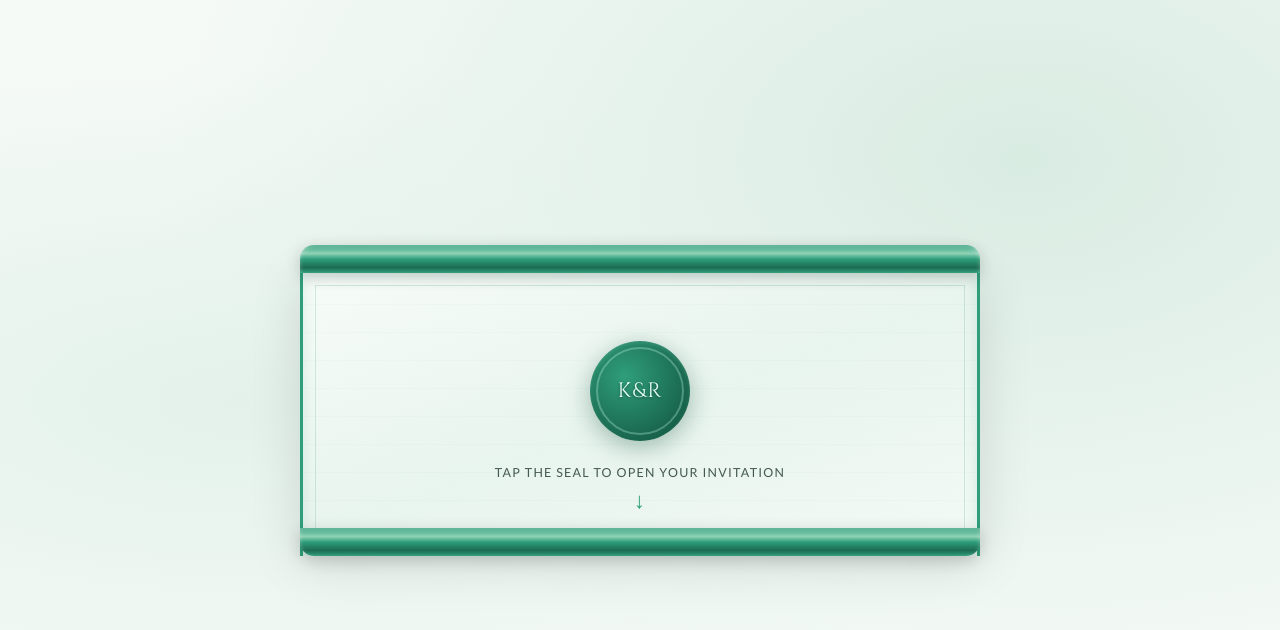
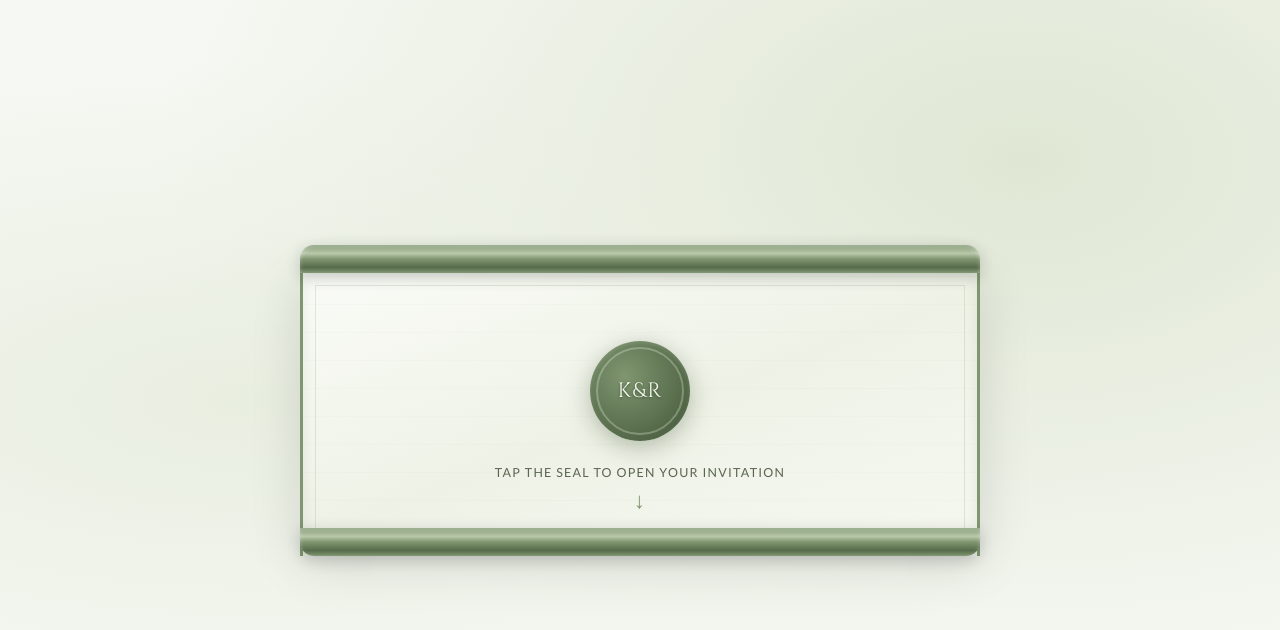
Before and after one commit to russeey/Kate-Roy-Wedding, a Vue app: page / in a window 1280 px wide. Shown: the top 630 px of the page. Built offline with nearby package versions, Linux system fonts and the light colour scheme.

Commit message:
sage green

```diff
--- a/src/assets/global.css
+++ b/src/assets/global.css
@@ -6,14 +6,14 @@
 }
 
 :root {
-  --cream:     #f5faf7;
-  --parchment: #e6f2ec;
-  --jade:      #2f9e7a;
-  --jade-light:#8fd3b6;
-  --jade-dark: #1c6b52;
-  --ink:       #12261f;
-  --ink-soft:  #44594f;
-  --blush:     #bfe0d0;
+  --cream:     #f6f8f3;
+  --parchment: #e9eee2;
+  --sage:      #7f9670;
+  --sage-light:#b9c8ab;
+  --sage-dark: #566b4a;
+  --ink:       #2b3326;
+  --ink-soft:  #5a6552;
+  --blush:     #d4dec8;
   --white:     #ffffff;
 
   --font-display: 'Cinzel', serif;
@@ -34,7 +34,7 @@ html, body {
 /* Scrollbar */
 ::-webkit-scrollbar { width: 6px; }
 ::-webkit-scrollbar-track { background: var(--parchment); }
-::-webkit-scrollbar-thumb { background: var(--jade); border-radius: 3px; }
+::-webkit-scrollbar-thumb { background: var(--sage); border-radius: 3px; }
 
 /* Utility */
 .btn {
@@ -46,9 +46,9 @@ html, body {
   letter-spacing: 0.18em;
   text-transform: uppercase;
   padding: 14px 36px;
-  border: 1px solid var(--jade);
+  border: 1px solid var(--sage);
   background: transparent;
-  color: var(--jade-dark);
+  color: var(--sage-dark);
   cursor: pointer;
   transition: var(--transition);
   position: relative;
@@ -59,7 +59,7 @@ html, body {
   content: '';
   position: absolute;
   inset: 0;
-  background: var(--jade);
+  background: var(--sage);
   transform: scaleX(0);
   transform-origin: left;
   transition: transform var(--transition);
@@ -70,10 +70,10 @@ html, body {
 .btn span { position: relative; z-index: 1; }
 
 .btn-filled {
-  background: var(--jade);
+  background: var(--sage);
   color: var(--cream);
 }
-.btn-filled::before { background: var(--jade-dark); }
+.btn-filled::before { background: var(--sage-dark); }
 .btn-filled:hover { color: var(--cream); }
 
 /* Divider ornament */
@@ -81,7 +81,7 @@ html, body {
   display: flex;
   align-items: center;
   gap: 16px;
-  color: var(--jade);
+  color: var(--sage);
   font-size: 1.4rem;
 }
 .ornament::before,
@@ -89,5 +89,5 @@ html, body {
   content: '';
   flex: 1;
   height: 1px;
-  background: linear-gradient(90deg, transparent, var(--jade), transparent);
+  background: linear-gradient(90deg, transparent, var(--sage), transparent);
 }
--- a/src/views/GalleryView.vue
+++ b/src/views/GalleryView.vue
@@ -150,7 +150,7 @@ function formatDate(ts) {
 .gallery-page {
   min-height: 100vh;
   background:
-    radial-gradient(ellipse at 10% 90%, #e3f1ea 0%, transparent 55%),
+    radial-gradient(ellipse at 10% 90%, #e8eee0 0%, transparent 55%),
     var(--cream);
   position: relative;
   z-index: 1;
@@ -162,7 +162,7 @@ function formatDate(ts) {
   align-items: center;
   justify-content: space-between;
   padding: 20px 40px;
-  border-bottom: 1px solid rgba(47,158,122,0.2);
+  border-bottom: 1px solid rgba(127,150,112,0.2);
 }
 .nav-logo {
   font-family: var(--font-display);
@@ -171,7 +171,7 @@ function formatDate(ts) {
   color: var(--ink);
   text-decoration: none;
 }
-.nav-logo em { font-family: var(--font-body); font-style: italic; color: var(--jade-dark); }
+.nav-logo em { font-family: var(--font-body); font-style: italic; color: var(--sage-dark); }
 
 /* Layout */
 .page-container {
@@ -190,7 +190,7 @@ function formatDate(ts) {
   font-size: 0.7rem;
   letter-spacing: 0.25em;
   text-transform: uppercase;
-  color: var(--jade-dark);
+  color: var(--sage-dark);
   margin-bottom: 10px;
 }
 .page-title {
@@ -223,8 +223,8 @@ function formatDate(ts) {
 .loading-spinner {
   width: 44px;
   height: 44px;
-  border: 3px solid rgba(47,158,122,0.25);
-  border-top-color: var(--jade);
+  border: 3px solid rgba(127,150,112,0.25);
+  border-top-color: var(--sage);
   border-radius: 50%;
   animation: spin 0.9s linear infinite;
 }
@@ -275,7 +275,7 @@ function formatDate(ts) {
   bottom: 0;
   left: 0;
   right: 0;
-  background: linear-gradient(transparent, rgba(8,30,22,0.85));
+  background: linear-gradient(transparent, rgba(26,34,22,0.85));
   padding: 40px 16px 16px;
   transform: translateY(100%);
   transition: transform 0.4s ease;
@@ -298,14 +298,14 @@ function formatDate(ts) {
   font-family: var(--font-sans);
   font-size: 0.7rem;
   letter-spacing: 0.1em;
-  color: var(--jade-light);
+  color: var(--sage-light);
 }
 
 /* ── Lightbox ── */
 .lightbox {
   position: fixed;
   inset: 0;
-  background: rgba(6, 22, 16, 0.93);
+  background: rgba(22, 30, 18, 0.93);
   z-index: 100;
   display: flex;
   align-items: center;
@@ -384,7 +384,7 @@ function formatDate(ts) {
   font-size: 0.75rem;
   letter-spacing: 0.15em;
   text-transform: uppercase;
-  color: var(--jade-light);
+  color: var(--sage-light);
   margin-bottom: 6px;
 }
 .lightbox-date {
--- a/src/views/UploadView.vue
+++ b/src/views/UploadView.vue
@@ -246,7 +246,7 @@ function resetForm() {
 .upload-page {
   min-height: 100vh;
   background:
-    radial-gradient(ellipse at 80% 0%, #e0f0e8 0%, transparent 55%),
+    radial-gradient(ellipse at 80% 0%, #e6ede0 0%, transparent 55%),
     var(--cream);
   position: relative;
   z-index: 1;
@@ -258,7 +258,7 @@ function resetForm() {
   align-items: center;
   justify-content: space-between;
   padding: 20px 40px;
-  border-bottom: 1px solid rgba(47,158,122,0.2);
+  border-bottom: 1px solid rgba(127,150,112,0.2);
 }
 .nav-logo {
   font-family: var(--font-display);
@@ -267,7 +267,7 @@ function resetForm() {
   color: var(--ink);
   text-decoration: none;
 }
-.nav-logo em { font-family: var(--font-body); font-style: italic; color: var(--jade-dark); }
+.nav-logo em { font-family: var(--font-body); font-style: italic; color: var(--sage-dark); }
 .nav-link {
   font-family: var(--font-sans);
   font-size: 0.75rem;
@@ -277,7 +277,7 @@ function resetForm() {
   text-decoration: none;
   transition: color 0.3s;
 }
-.nav-link:hover { color: var(--jade-dark); }
+.nav-link:hover { color: var(--sage-dark); }
 
 /* Layout */
 .page-container {
@@ -296,7 +296,7 @@ function resetForm() {
   font-size: 0.7rem;
   letter-spacing: 0.25em;
   text-transform: uppercase;
-  color: var(--jade-dark);
+  color: var(--sage-dark);
   margin-bottom: 10px;
 }
 .page-title {
@@ -317,7 +317,7 @@ function resetForm() {
 /* Card */
 .upload-card {
   background: var(--white);
-  border: 1px solid rgba(47,158,122,0.25);
+  border: 1px solid rgba(127,150,112,0.25);
   border-radius: 2px;
   padding: 40px 36px;
   box-shadow: 0 8px 48px rgba(0,0,0,0.06);
@@ -328,7 +328,7 @@ function resetForm() {
 
 /* Drop Zone */
 .drop-zone {
-  border: 2px dashed rgba(47,158,122,0.45);
+  border: 2px dashed rgba(127,150,112,0.45);
   border-radius: 2px;
   min-height: 220px;
   display: flex;
@@ -338,12 +338,12 @@ function resetForm() {
   transition: border-color 0.3s, background 0.3s;
   position: relative;
   overflow: hidden;
-  background: rgba(250,247,242,0.5);
+  background: rgba(246,248,243,0.5);
 }
 .drop-zone:hover,
 .drop-zone.active {
-  border-color: var(--jade);
-  background: rgba(47,158,122,0.05);
+  border-color: var(--sage);
+  background: rgba(127,150,112,0.05);
 }
 .drop-zone.hasPreview { cursor: default; }
 
@@ -367,7 +367,7 @@ function resetForm() {
   font-family: var(--font-sans);
   font-size: 0.68rem;
   letter-spacing: 0.15em;
-  color: var(--jade-dark);
+  color: var(--sage-dark);
   text-transform: uppercase;
 }
 
@@ -385,7 +385,7 @@ function resetForm() {
   width: 32px;
   height: 32px;
   border-radius: 50%;
-  background: rgba(8,30,22,0.65);
+  background: rgba(26,34,22,0.65);
   color: #fff;
   border: none;
   cursor: pointer;
@@ -419,7 +419,7 @@ function resetForm() {
   font-size: 1rem;
   color: var(--ink);
   background: var(--cream);
-  border: 1px solid rgba(47,158,122,0.3);
+  border: 1px solid rgba(127,150,112,0.3);
   border-radius: 2px;
   padding: 12px 16px;
   resize: none;
@@ -428,7 +428,7 @@ function resetForm() {
   width: 100%;
 }
 .field-textarea:focus,
-.field-input:focus { border-color: var(--jade); }
+.field-input:focus { border-color: var(--sage); }
 .char-count {
   font-family: var(--font-sans);
   font-size: 0.7rem;
@@ -459,8 +459,8 @@ function resetForm() {
 /* Banners */
 .success-banner {
   margin-top: 32px;
-  background: linear-gradient(135deg, #f7fcf9, #e8f4ee);
-  border: 1px solid var(--jade);
+  background: linear-gradient(135deg, #fafbf7, #eef2e6);
+  border: 1px solid var(--sage);
   border-radius: 2px;
   padding: 28px 32px;
   display: flex;
--- a/src/views/WelcomeView.vue
+++ b/src/views/WelcomeView.vue
@@ -86,8 +86,8 @@ function openScroll() {
   justify-content: center;
   padding: 40px 20px;
   background:
-    radial-gradient(ellipse at 20% 50%, #e3f1ea 0%, transparent 60%),
-    radial-gradient(ellipse at 80% 20%, #d9ece2 0%, transparent 60%),
+    radial-gradient(ellipse at 20% 50%, #e8eee0 0%, transparent 60%),
+    radial-gradient(ellipse at 80% 20%, #dfe7d4 0%, transparent 60%),
     var(--cream);
   position: relative;
   z-index: 1;
@@ -106,7 +106,7 @@ function openScroll() {
   height: 28px;
   background:
     linear-gradient(180deg,
-      #2f9e7a 0%, #8fd3b6 30%, #2f9e7a 50%, #1c6b52 80%, #2f9e7a 100%);
+      #7f9670 0%, #b9c8ab 30%, #7f9670 50%, #566b4a 80%, #7f9670 100%);
   border-radius: 14px;
   box-shadow: 0 4px 16px rgba(0,0,0,0.18), inset 0 2px 4px rgba(255,255,255,0.3);
   position: relative;
@@ -134,25 +134,25 @@ function openScroll() {
       0deg,
       transparent,
       transparent 27px,
-      rgba(47,158,122,0.06) 28px
+      rgba(127,150,112,0.06) 28px
     ),
-    linear-gradient(160deg, #f7fcf9 0%, #e8f4ee 50%, #f3faf6 100%);
-  border-left: 3px solid var(--jade);
-  border-right: 3px solid var(--jade);
+    linear-gradient(160deg, #fafbf7 0%, #eef2e6 50%, #f6f8f1 100%);
+  border-left: 3px solid var(--sage);
+  border-right: 3px solid var(--sage);
   padding: 48px 52px;
   min-height: 200px;
   position: relative;
   overflow: hidden;
   box-shadow:
-    inset 4px 0 12px rgba(47,158,122,0.08),
-    inset -4px 0 12px rgba(47,158,122,0.08),
+    inset 4px 0 12px rgba(127,150,112,0.08),
+    inset -4px 0 12px rgba(127,150,112,0.08),
     0 8px 48px rgba(0,0,0,0.12);
 }
 .scroll-body::before {
   content: '';
   position: absolute;
   inset: 12px;
-  border: 1px solid rgba(47,158,122,0.2);
+  border: 1px solid rgba(127,150,112,0.2);
   pointer-events: none;
 }
 
@@ -160,7 +160,7 @@ function openScroll() {
 .seal {
   width: 100px;
   height: 100px;
-  background: radial-gradient(circle at 35% 35%, #2f9e7a, #0f4d3a);
+  background: radial-gradient(circle at 35% 35%, #7f9670, #3f5436);
   border-radius: 50%;
   display: flex;
   align-items: center;
@@ -168,25 +168,25 @@ function openScroll() {
   margin: 20px auto 12px;
   cursor: pointer;
   box-shadow:
-    0 6px 24px rgba(15,77,58,0.35),
-    inset 0 2px 4px rgba(160,255,220,0.2);
+    0 6px 24px rgba(63,84,54,0.35),
+    inset 0 2px 4px rgba(225,240,210,0.2);
   transition: transform 0.3s ease, box-shadow 0.3s ease;
   position: relative;
 }
 .seal:hover {
   transform: scale(1.06);
-  box-shadow: 0 10px 32px rgba(15,77,58,0.45), inset 0 2px 4px rgba(160,255,220,0.2);
+  box-shadow: 0 10px 32px rgba(63,84,54,0.45), inset 0 2px 4px rgba(225,240,210,0.2);
 }
 .seal-ring {
   position: absolute;
   inset: 6px;
   border-radius: 50%;
-  border: 2px solid rgba(200,255,235,0.3);
+  border: 2px solid rgba(230,242,220,0.3);
 }
 .seal-initials {
   font-family: var(--font-display);
   font-size: 1.3rem;
-  color: #e6fff5;
+  color: #f3f8ec;
   letter-spacing: 0.06em;
   text-shadow: 0 1px 3px rgba(0,0,0,0.4);
 }
@@ -202,7 +202,7 @@ function openScroll() {
 }
 .hint-arrow {
   font-size: 1.4rem;
-  color: var(--jade);
+  color: var(--sage);
   animation: bounce 1.4s ease-in-out infinite;
 }
 @keyframes bounce {
@@ -224,7 +224,7 @@ function openScroll() {
   font-size: 0.72rem;
   letter-spacing: 0.22em;
   text-transform: uppercase;
-  color: var(--jade-dark);
+  color: var(--sage-dark);
 }
 
 .letter-names {
@@ -237,7 +237,7 @@ function openScroll() {
 }
 .letter-names em {
   font-style: italic;
-  color: var(--jade-dark);
+  color: var(--sage-dark);
   font-family: var(--font-body);
   font-size: 0.9em;
 }
@@ -261,7 +261,7 @@ function openScroll() {
   font-family: var(--font-display);
   font-size: 1rem;
   letter-spacing: 0.08em;
-  color: var(--jade-dark);
+  color: var(--sage-dark);
 }
 
 .letter-actions {
```
